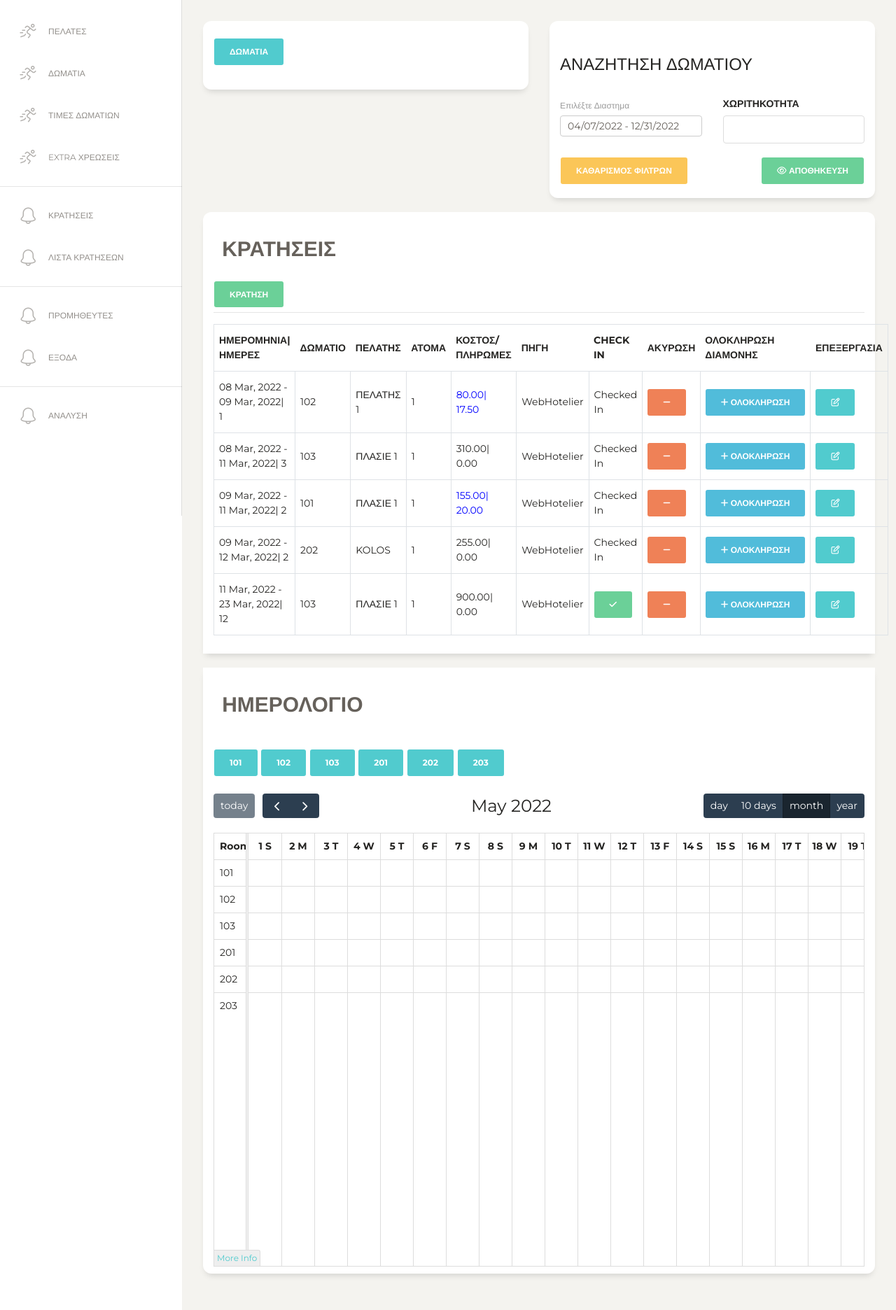
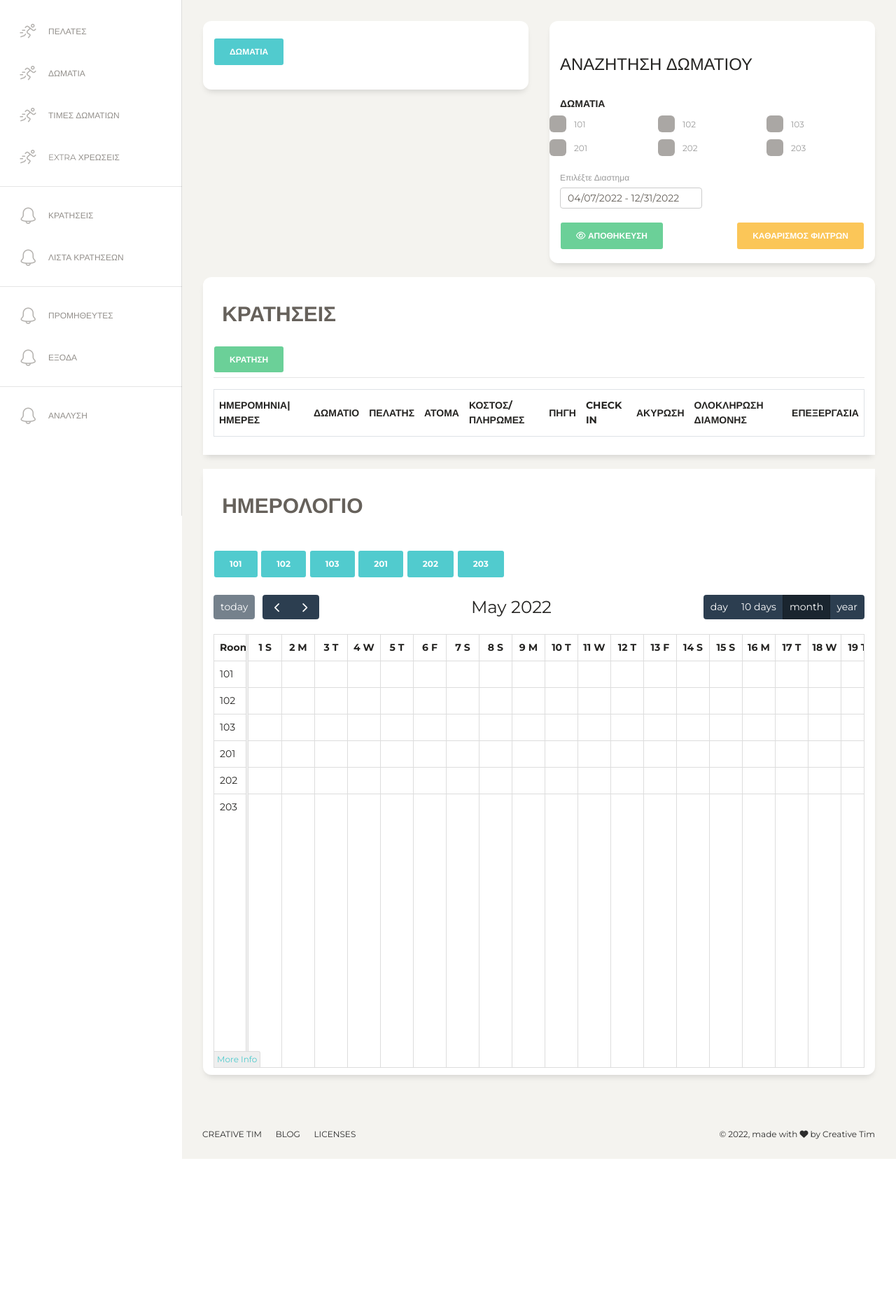
Before and after one commit to Zefarak/hotel_manager, a Django app: page /reservations/ in a window 1280 px wide. Shown: the part 63-1935 px from the top of the page at 70% size. After the commit the page ends 1719 px from the top, so only its background shows below. Run offline with Django 3.2, Linux system fonts and the light colour scheme; a user stored in the database is signed in; data comes from the database, SQL or seed files in the repository; lists and menus that the app fills with data are empty; some libraries are stand-ins or nearby versions.

Commit message:
fwderwer

```diff
--- a/frontend/templates/filters/rooms_filter.html
+++ b/frontend/templates/filters/rooms_filter.html
@@ -1,9 +1,10 @@
 {% load zefarak_tags %}
-<div class="col-6">
+<div class="col-12">
     <div class="form-group">
         <h6>ΔΩΜΑΤΙΑ</h6>
+        <div class="row">
         {% for room in rooms %}
-            <div class="form-check">
+            <div class="form-check col-4">
                 <label class="form-check-label">
                     <input
                             class="form-check-input"
@@ -19,5 +20,6 @@
                 </label>
             </div>
         {% endfor %}
+        </div>
     </div>
 </div>
--- a/frontend/templates/include/js.html
+++ b/frontend/templates/include/js.html
@@ -40,6 +40,9 @@
 
             $('#reportrange').daterangepicker({
                 ranges: {
+                    '+/- 1 Month': [moment().subtract(1, 'months').startOf('month'), moment().subtract(-1, 'months').endOf('month')],
+                    '+/- 3 Months': [moment().subtract(3, 'months').startOf('month'), moment().subtract(-3, 'months').endOf('month')],
+                    'Επόμενος Μηνας': [moment().subtract(-1, 'month').startOf('month'), moment().subtract(-1, 'month').endOf('month')],
                     'Προηγουμενοι 12 μηνες': [moment().subtract(12, 'months'), moment()],
                     'Αυτη η χρονια': [moment().startOf('year'), moment().endOf('year')],
                     'Προηγουμενη Χρονια': [moment().startOf('days').subtract(1,'year'),  moment().endOf('year').subtract(1, 'year')],
--- a/frontend/tools.py
+++ b/frontend/tools.py
@@ -3,6 +3,7 @@ from urllib.parse import urlencode
 from django.shortcuts import reverse
 
 import datetime
+from datetime import timedelta
 from dateutil.relativedelta import relativedelta
 
 
@@ -17,9 +18,7 @@ def build_url(*args, **kwargs):
 def initial_date(request, months=12):
     #  gets the initial last three months or the session date
     date_now = datetime.datetime.today()
-    current_year = f'01/01/{datetime.date.today().year} - 12/31/{datetime.date.today().year}'
-    date_range = request.GET.get('date_range', current_year)
-    date_start, date_end = None, None
+    date_range = request.GET.get('date_range', False)
 
     if date_range:
         try:
@@ -34,5 +33,8 @@ def initial_date(request, months=12):
             date_start = date_three_months_ago
             date_end = date_now
             date_range = '%s - %s' % (str(date_three_months_ago).split(' ')[0].replace('-','/'),str(date_now).split(' ')[0].replace('-','/'))
-            request.session['date_range'] = '%s - %s'%(str(date_three_months_ago).split(' ')[0].replace('-','/'),str(date_now).split(' ')[0].replace('-','/'))
+            # request.session['date_range'] = '%s - %s'%(str(date_three_months_ago).split(' ')[0].replace('-','/'),str(date_now).split(' ')[0].replace('-','/'))
+    else:
+        date_start = datetime.datetime.now()
+        date_end = datetime.datetime.now() + timedelta(days=30*months)
     return [date_start, date_end, date_range]
--- a/hotel_manager/settings.py
+++ b/hotel_manager/settings.py
@@ -28,7 +28,7 @@ SECRET_KEY = config('secret_key')
 # SECURITY WARNING: don't run with debug turned on in production!
 DEBUG = True
 REAL_DB = True
-PRODUCTION = True
+PRODUCTION = False
 
 
 ALLOWED_HOSTS = ['*', config('Host_url')] if PRODUCTION else []
--- a/reservations/forms.py
+++ b/reservations/forms.py
@@ -11,7 +11,6 @@ class BaseForm(forms.Form):
         super(BaseForm, self).__init__(*args, **kwargs)
         for field_name, field in self.fields.items():
             field.widget.attrs['class'] = 'form-control'
-
 
 
 class ReservationForm(BaseForm, forms.ModelForm):
@@ -48,7 +47,7 @@ class ReservationCreateForm(ReservationForm):
                   ]
 
 class ReservationUpdateForm(ReservationForm):
-    room = forms.ModelChoiceField(queryset=Room.objects.all(), widget=forms.HiddenInput())
+    # room = forms.ModelChoiceField(queryset=Room.objects.all(), widget=forms.HiddenInput())
     customer = forms.ModelChoiceField(queryset=Customer.objects.all(), required=True, widget=forms.HiddenInput())
 
 
--- a/reservations/managers.py
+++ b/reservations/managers.py
@@ -1,8 +1,6 @@
 from django.db import models
-from django.db.models import Q
 from datetime import datetime
-
-from itertools import chain
+from datetime import timedelta
 
 from frontend.tools import initial_date
 
@@ -12,19 +10,11 @@ class ReservationManager(models.Manager):
     def active_or_waiting_arrive(self, request):
         qs = self.filter(isDone=False, isCancel=False)
         room_name = request.GET.getlist('room_name', None)
-        date_start, date_end, date_range = initial_date(request, 6)
+        date_start, date_end, date_range = initial_date(request, 1)
         qs = self.filter(room__id__in=room_name) if room_name else qs
-
-        '''
         if date_start and date_end:
-            second_guess_res = qs
-            qs = qs.filter(check_in__lt=date_end)
-            qs = qs.filter(check_out__gt=date_start)
-            second_guess_res = second_guess_res.filter(check_in__gte=date_start)
-            second_guess_res = second_guess_res.filter(check_out__lt=date_end)
-            qs = chain(qs | second_guess_res)
-        '''
-
+            print('date exsts', date_start, date_end)
+            qs = qs.filter(check_in__gte=date_start, check_in__lt=date_end)
         return qs
 
     def rooms_with_people(self):
@@ -47,7 +37,7 @@ class ReservationManager(models.Manager):
         qs = self.all()
         qs = self.filter(room__id__in=room_name) if room_name else qs
         if date_start and date_end:
-            print('here!')
-            qs = qs.filter(check_in__range=[date_start, date_end])
+            qs = qs.filter(check_in__gte=date_start, check_in__lt=date_end)
+
 
         return qs
--- a/reservations/templates/reservations/reservations.html
+++ b/reservations/templates/reservations/reservations.html
@@ -79,6 +79,7 @@
                         <form method="get" class="form">
                             <div class="row">
                                 {% include 'filters/my_filters.html' %}
+                                {% comment %}
                                 <div class="col-6">
                                     <div class="form-group">
                                         <h6>ΧΩΡΙΤΗΚΟΤΗΤΑ</h6>
@@ -88,10 +89,11 @@
                                         </div>
                                     </div>
                                 </div>
+                                {% endcomment %}
                             </div>
                             <input name="search_exist" value="yes" hidden>
-                            <a href='{{ request.path }}' class='btn btn-warning  '>ΚΑΘΑΡΙΣΜΟΣ ΦΙΛΤΡΩΝ</a>
-                            <button class="btn btn-success pull-right"><i class="fa fa-eye"></i> ΑΠΟΘΗΚΕΥΣΗ</button>
+                            <a href='{{ request.path }}' class='btn btn-warning pull-right'>ΚΑΘΑΡΙΣΜΟΣ ΦΙΛΤΡΩΝ</a>
+                            <button class="btn btn-success pull-left"><i class="fa fa-eye"></i> ΑΠΟΘΗΚΕΥΣΗ</button>
                         </form>
                     </div>
                 </div>
--- a/reservations/views.py
+++ b/reservations/views.py
@@ -29,22 +29,22 @@ class HomepageView(TemplateView):
     template_name = 'reservations/reservations.html'
 
     def get_context_data(self, **kwargs):
-        context = super(HomepageView, self).get_context_data(**kwargs)
-        context['date_filter'] = True
+        context = super().get_context_data(**kwargs)
+        # filters
+        context['date_filter'], context['room_filter'] = 2*[True]
         rooms = Room.objects.filter(active=True)
-        if self.request.GET.get('search_exist'):
-            rooms = Room.filter_qs(self.request, Room.objects.filter(active=True))
+        context['rooms'] = rooms
+        context['reservations'] = Reservation.my_query.active_or_waiting_arrive(self.request).order_by('check_in',
+                                                                                                   'checkIn')
         check_in, check_out = [self.request.GET.get('check_in'),
                                self.request.GET.get('check_out')
                                ]
-
         all_rooms = [{'room': room} for room in rooms]
-        context['reservations'] = Reservation.my_query.active_or_waiting_arrive(self.request).order_by('check_in', 'checkIn')
         context['all_rooms'] = all_rooms
         if self.request.GET.get('date_range', False):
             context['all_rooms'] = Reservation.check_room_prices(self.request, rooms)
-        context['rooms'] = rooms
-        context['qs_data'] = Reservation.objects.all()
+
+        context['qs_data'] = Reservation.my_query.filters_data(self.request)
 
         # timeline calendar. what to do what to do
         available_rooms = Room.objects.filter(active=True)
@@ -61,6 +61,7 @@ class HomepageView(TemplateView):
             else:
                 rooms_availability.append(room)
         context['rooms_availability'] = rooms_availability
+
         return context
 
 
```
Lines whose indentation alone changed are shown as unchanged.
